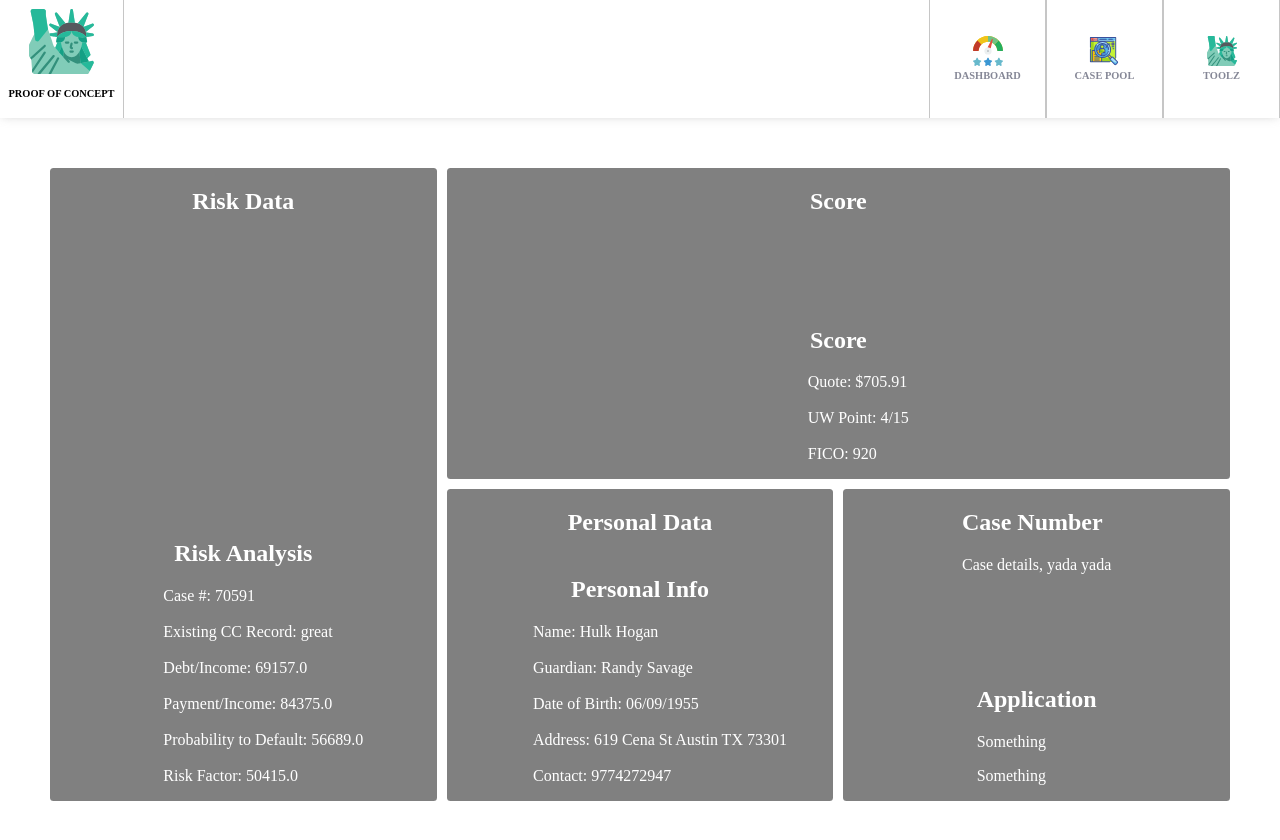
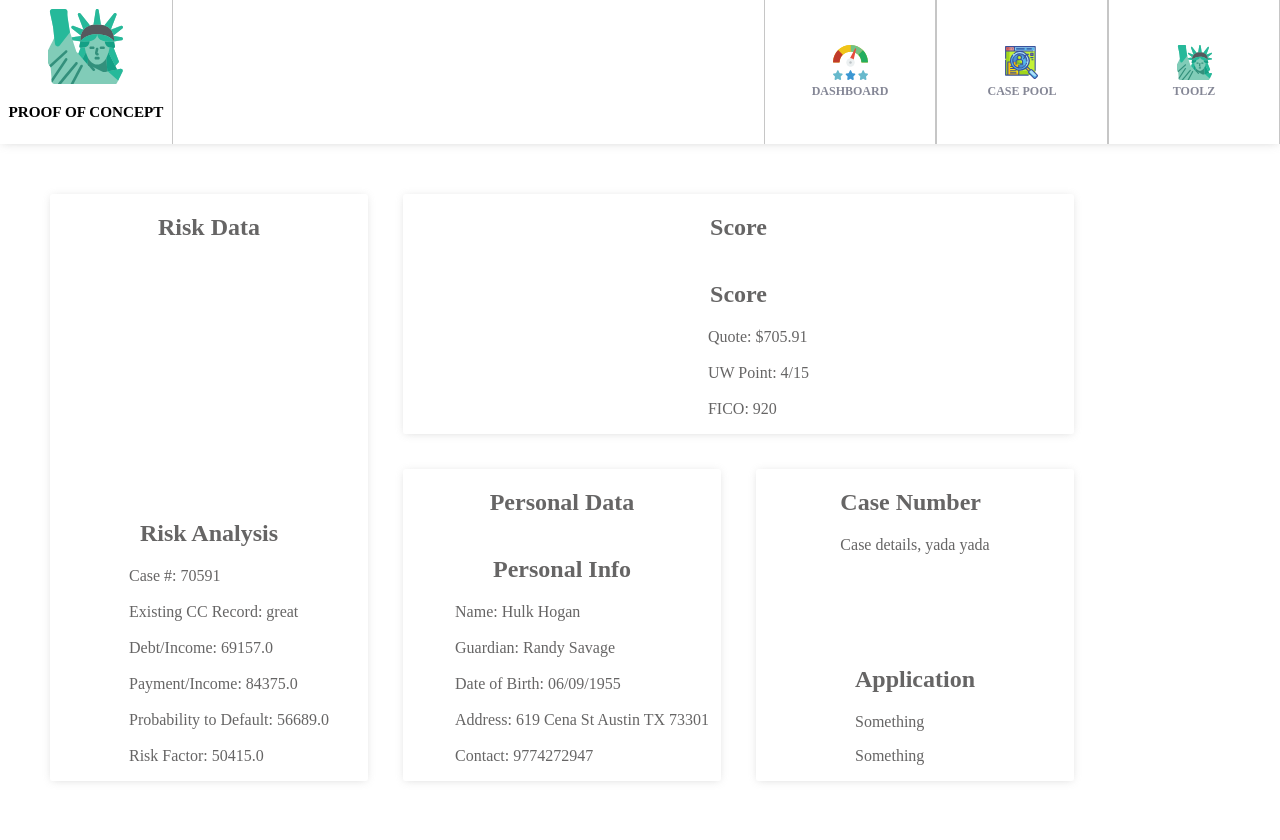
Before and after one commit to ashhkim/javaAPI, an Angular app: page / in a window 1280 px wide. Shown: the top 840 px of the page. After the commit the page ends 800 px from the top, so only its background shows below. Built offline with nearby package versions, Linux system fonts and the light colour scheme.

Commit message:
Updated styles for component bich

```diff
--- a/src/app/app.component.scss
+++ b/src/app/app.component.scss
@@ -34,17 +34,6 @@
     --font-family-monospace: SFMono-Regular, Menlo, Monaco, Consolas, "Liberation Mono", "Courier New", monospace;
   }
 
-   body,html{
-      margin:0px;
-      padding:0;
-
-      width:100%;
-      height:100%;
-
-      font-family: "Nunito", -apple-system, BlinkMacSystemFont, "Segoe UI", Roboto, "Helvetica Neue", Arial, sans-serif, "Apple Color Emoji", "Segoe UI Emoji", "Segoe UI Symbol", "Noto Color Emoji";
-
-      background-color: #f6f7fc;
-   }
 
   #nav-bar{
       display: flex;
@@ -75,7 +64,7 @@
       justify-content: center;
       align-items: center;
 
-      width:105px;
+      width:10rem;
       height:100%;
 
       padding: 0px 5px;
@@ -90,8 +79,8 @@
   }
 
   #logo-holder #real-logo{
-      width:65px;
-      height:65px;
+      width:75px;
+      height:75px;
   }
 
   #nav-logo{
@@ -112,7 +101,7 @@
 
   #logo-wrap-redirect p{
       text-align: center;
-      font-size: .65rem;
+      font-size: .95rem;
       text-transform: uppercase !important;
       font-weight: 600;
   }
@@ -126,7 +115,7 @@
 
   .nav-link p{
       text-align: center;
-      font-size: .65rem;
+      font-size: .75rem;
       text-transform: uppercase !important;
       font-weight: 600;
       color:#858796;
@@ -134,28 +123,29 @@
   }
 
   .nav-img-src{
-
-      width:30px;
-      height:30px;
+    //   filter: grayscale(100%);
+      width:35px;
+      height:35px;
   }
 
   #POC-Dash{
       display: grid;
       grid-template-columns: repeat(3, 1fr);
       grid-template-rows: repeat(2, 1fr);
-      grid-gap: 10px;
+      grid-gap: 35px;
       padding: 50px;
   }
 
   .detail-box{
-      border-radius: 3.5px;
+      border-radius: 2.5px;
       display:flex;
       flex-direction:column;
       align-items: center;
       justify-content: space-between;
 
-      background-color: gray;
-      color: white;
+      background-color: rgb(255, 255, 255);
+      box-shadow: 0 1px 9px -2px rgba(161, 161, 161, .45);;
+      color: rgb(102, 101, 101);
   }
 
   #risk-data-wrap{
@@ -177,3 +167,21 @@
       grid-row: 2/2;
       grid-column: 3/3;
   }
+
+  header{
+      height:15%;
+  }
+
+  #Dashboard-wrap{
+      height: 85%;
+
+      display: flex;
+      justify-content: center;
+      align-items: center;
+  }
+
+  #POC-Dash{
+      width:80%;
+      height:80%;
+    //   height: 0%;
+  }
```
